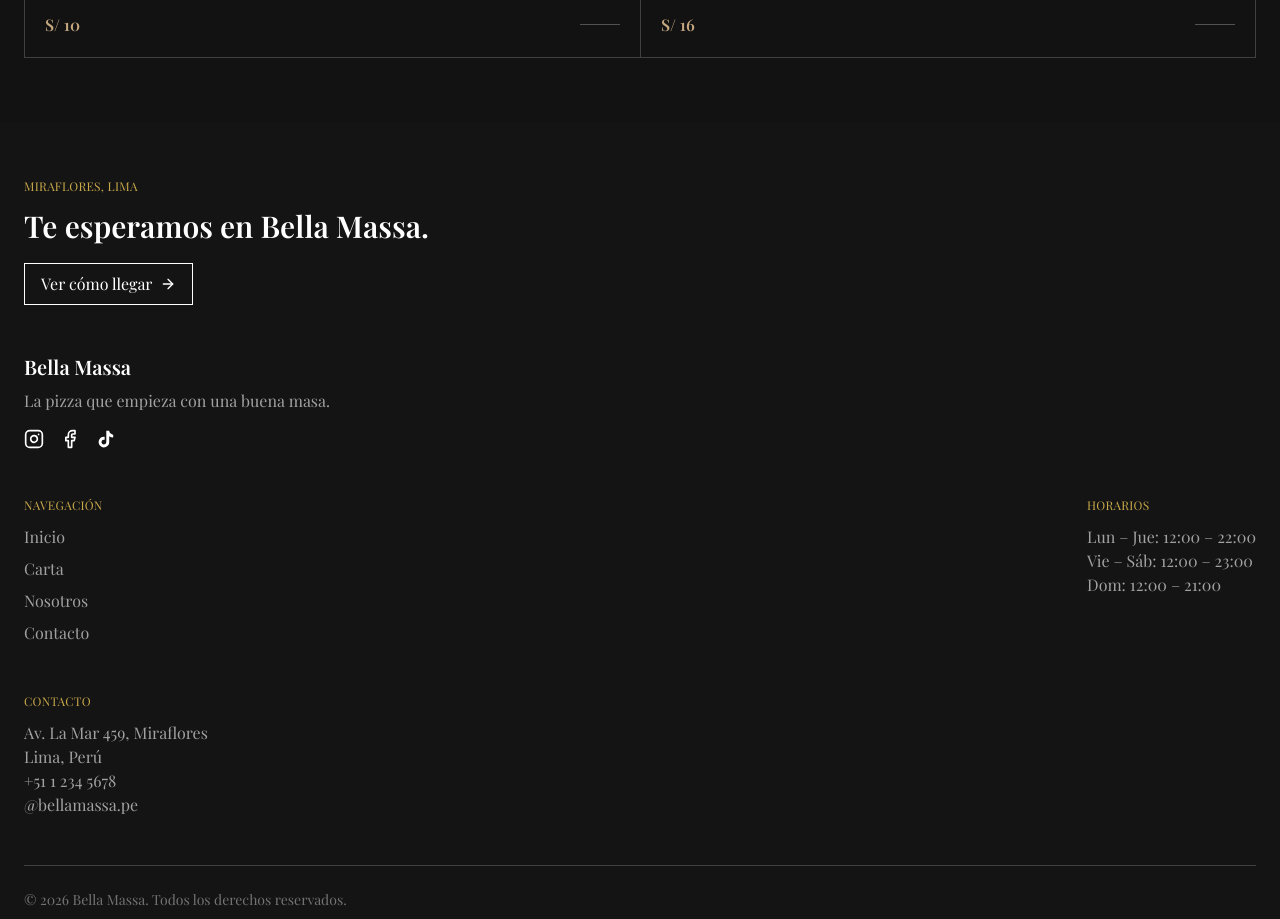
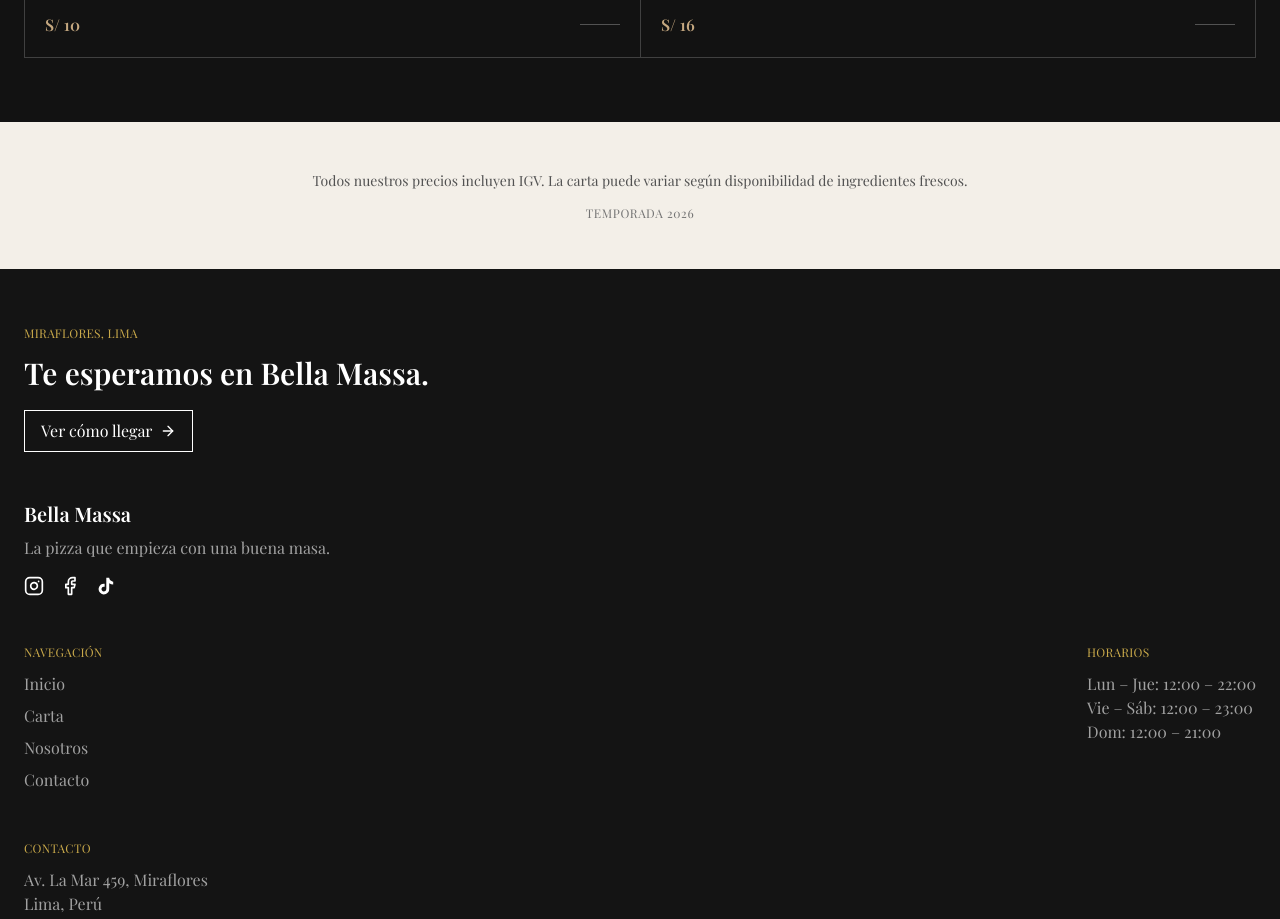
Before and after one commit to VILLARID/Bella-Pasta, a React app in the folder frontend/: page /carta in a window 1280 px wide. Shown: the part 9280-10199 px from the top of the page. Built offline with nearby package versions, Linux system fonts and the light colour scheme; the HTML template or start-up script is replaced by a standard one.

Commit message:
feat(menu): add menu notice component

```diff
--- /dev/null
+++ b/frontend/src/components/Aviso.jsx
@@ -0,0 +1,15 @@
+function Aviso() {
+    return (
+        <section className="bg-[#f3efe8] px-6 py-12">
+            <p className="text-center text-sm leading-relaxed text-neutral-600">
+                Todos nuestros precios incluyen IGV. La carta puede variar según
+                disponibilidad de ingredientes frescos.
+            </p>
+            <p className="mt-3 text-center text-xs uppercase tracking-wider text-neutral-500">
+                Temporada 2026
+            </p>
+        </section>
+    )
+}
+
+export default Aviso
--- a/frontend/src/components/Carta.jsx
+++ b/frontend/src/components/Carta.jsx
@@ -1,5 +1,6 @@
 import PizzaList from './PizzaList'
 import Bebidas from './Bebidas'
+import Aviso from './Aviso'
 
 function Carta() {
     return (
@@ -23,6 +24,7 @@ function Carta() {
                 <PizzaList showDetails />
             </div>
             <Bebidas />
+            <Aviso />
         </section>
     )
 }
```
